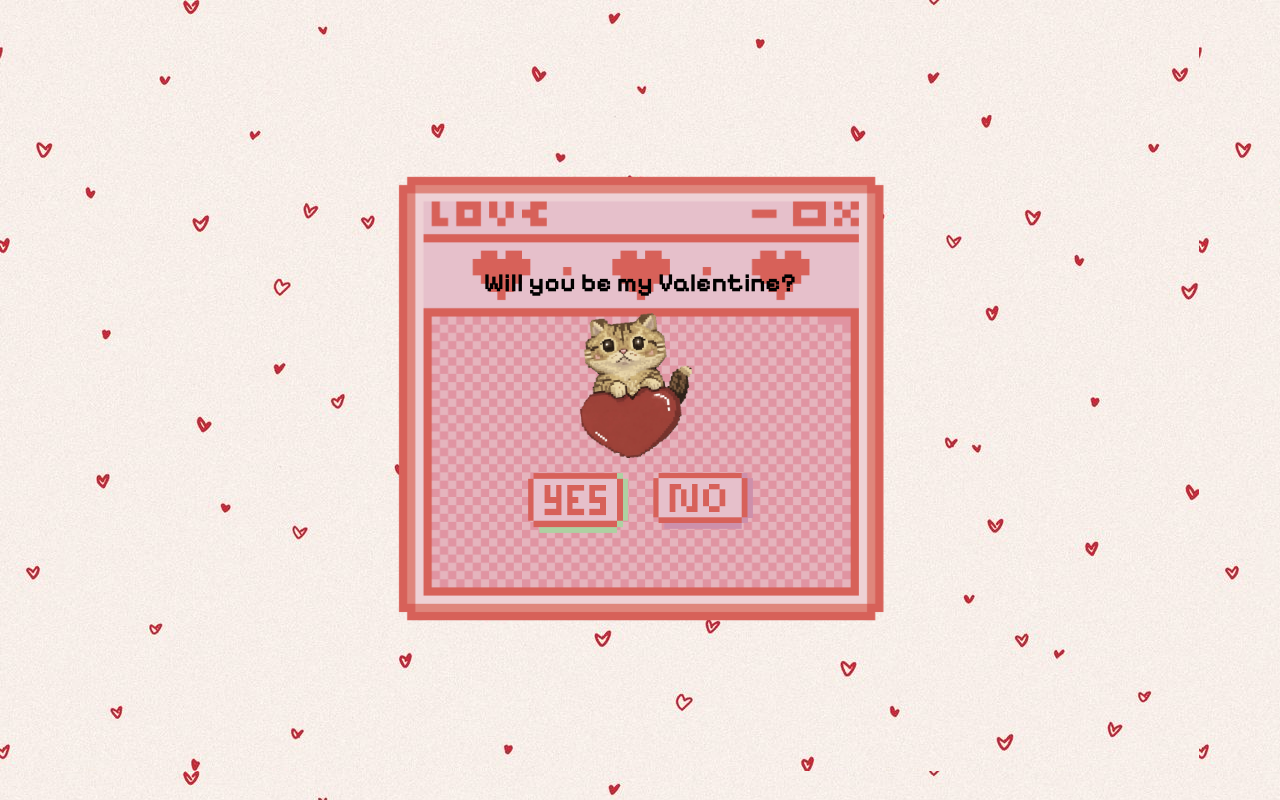
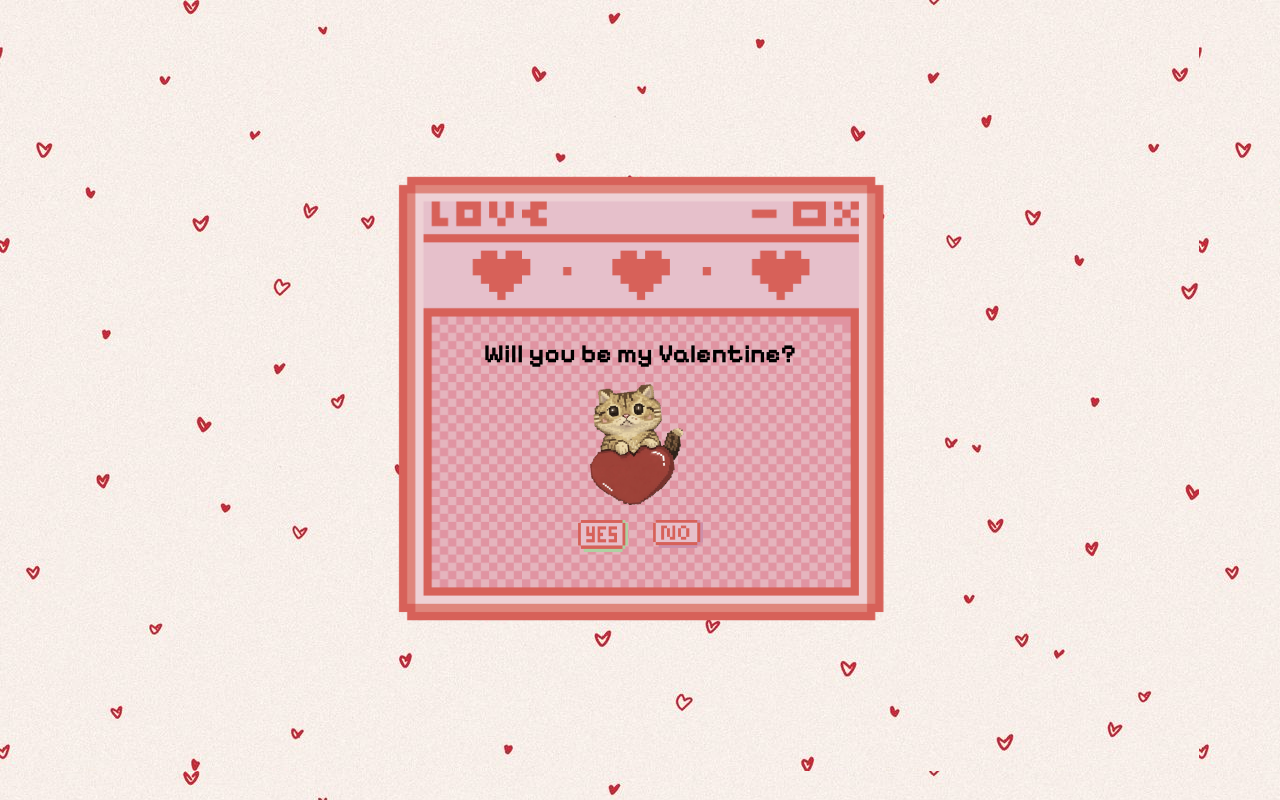
Before and after one commit to cyberbabe03/valentine-letter, a plain HTML site: page index.html in a window 1280 px wide. Both pictures are taken after a click on the element "Letter for You". Drawn offline with Linux system fonts and the light colour scheme; a web font is replaced by a local one.

Commit message:
Update padding and element sizes in style.css
Adjusted padding and dimensions for layout consistency.

```diff
--- a/style.css
+++ b/style.css
@@ -46,7 +46,7 @@ body {
   width: 90%;
   max-width: 500px;
   aspect-ratio: 1/1;
-  padding: 40px 20px;
+  padding: 110px 40px 20px;
   display: flex;
   flex-direction: column;
   justify-content: center;
@@ -59,8 +59,8 @@ h1 {
 }
 
 .cat {
-  width: 120px;
-  max-width: 40%;
+  width: 100px;
+  max-width: 30%;
   margin-bottom: 15px;
 }
 
@@ -72,7 +72,7 @@ h1 {
 }
 
 .btn {
-  width: 100px;
+  width: 50px;
   max-width: 30vw;
   cursor: pointer;
   user-select: none;
```
